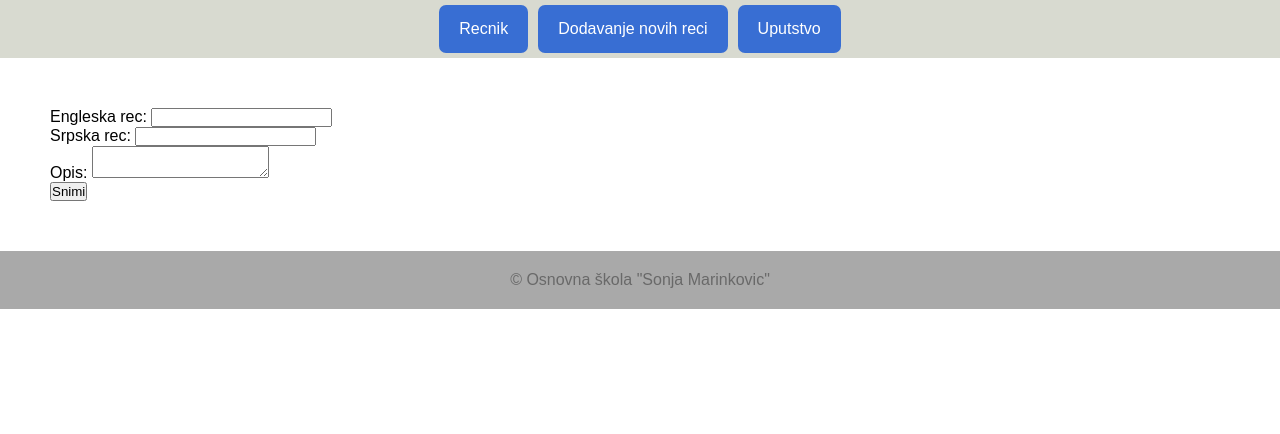
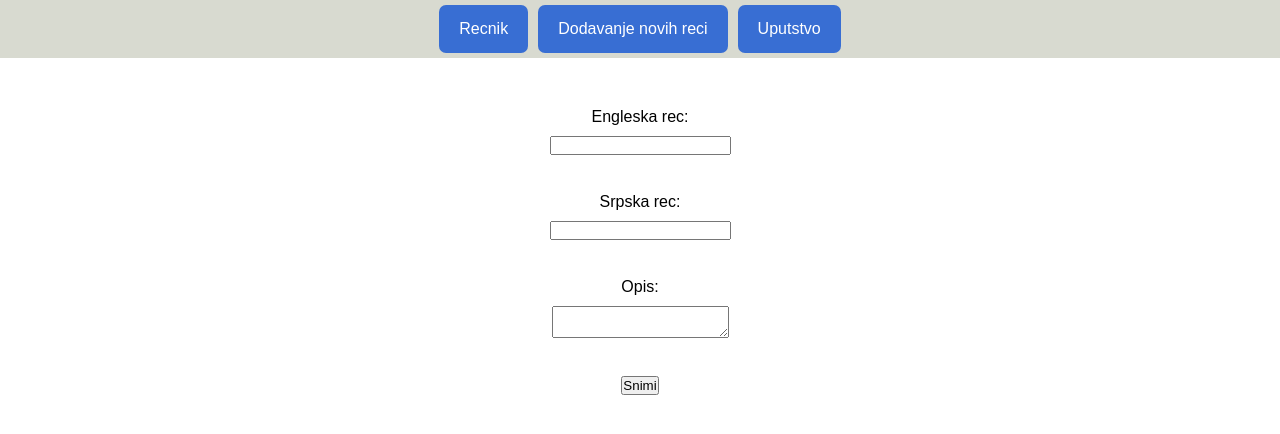
Before and after one commit to janamitrovic1/Matura, a PHP site: page /add.php in a window 1280 px wide. Shown: the part 89-523 px from the top of the page. Run offline with PHP 8.4, Linux system fonts and the light colour scheme.

Commit message:
resen upis u bazu

```diff
--- a/B10/add.php
+++ b/B10/add.php
@@ -5,6 +5,7 @@
     <meta name="viewport" content="width=device-width, initial-scale=1.0">
     <title>Dodavanje novih reci</title>
     <link rel="stylesheet" href="css/globals.css">
+    <link rel="stylesheet" href="css/home.css">
     <!-- <link rel="stylesheet" href="css/add.css"> -->
 </head>
 <body>
@@ -26,7 +27,22 @@
         </div>
     </div>
     <?php
+        require_once "database/connection.php";
+        if( isset($_GET['eng']) && isset($_GET['srb']) && isset($_GET['opis'])){
+            $eng = $_GET['eng'];
+            $srb = $_GET['srb'];
+            $opis = $_GET['opis'];
+
+            $sql = "INSERT INTO recnik (Engleski,Srpski,Opis) VALUES ('$eng', '$srb', '$opis')";
+            if($conn->query($sql) === TRUE){
+                echo "<script>alert('Reč je uspešno dodata!');</script>";
+            } else {
+                echo "<script>alert('Greška: " . $conn->error . "');</script>";
+            }
+        }
+    ?>
+    <!-- <?php
         require_once "components/footer.php";
-    ?>
+    ?> -->
 </body>
 </html>
--- /dev/null
+++ b/B10/css/home.css
@@ -0,0 +1,7 @@
+form{
+    display: flex;
+    flex-direction: column;
+    align-items: center;
+    justify-content: center;
+    gap: 10px;
+}
--- a/B10/database/connection.php
+++ b/B10/database/connection.php
@@ -8,5 +8,5 @@ $conn=new mysqli($servername, $username, $password,$database);
 if($conn->connect_error){
     die("Connection failed: " . $conn->connect_error);
 }
-echo "Connected successfully";
+// echo "Connected successfully";
 ?>
```
Also changed, not shown: B10/index.php (+4 -3 lines).
